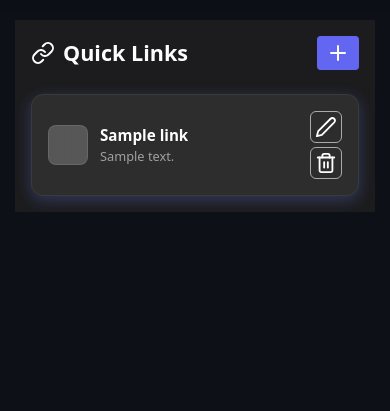
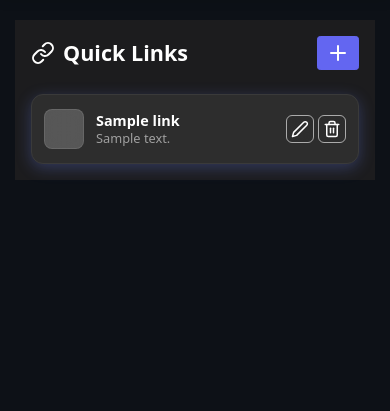
Before and after one commit to tbnobed/engsched, a Flask app: page /mobile/quick_links in a window 390 px wide. Shown: the part 60-471 px from the top of the page. Run offline with Flask 3, Linux system fonts and the light colour scheme; a user stored in the database is signed in; tables that the repository leaves empty hold one stand-in row (values such as "Sample post"); some libraries are stand-ins or nearby versions.

Commit message:
Refine quick links on mobile dashboard for improved space and appearance
Adjusts mobile quick link card styles with grid layout, reduced sizes, and spacing in quick_links.html.

Replit-Commit-Author: Agent
Replit-Commit-Session-Id: 2972efd3-bfb8-40da-8685-ea78212d317a
Replit-Commit-Screenshot-Url: https://storage.googleapis.com/screenshot-production-us-central1/cca3b107-e330-40ad-90d0-df6a72e770f7/2972efd3-bfb8-40da-8685-ea78212d317a/Pyprfcf

```diff
--- a/templates/mobile/quick_links.html
+++ b/templates/mobile/quick_links.html
@@ -161,10 +161,11 @@
     background: linear-gradient(135deg, #667eea 0%, #764ba2 100%);
     border: 1px solid rgba(255, 255, 255, 0.1);
     border-radius: 0.75rem;
-    padding: 1rem;
-    display: flex;
+    padding: 0.75rem;
+    display: grid;
+    grid-template-columns: auto 1fr auto;
+    gap: 0.75rem;
     align-items: center;
-    gap: 0.75rem;
     cursor: pointer;
     transition: all 0.2s ease;
     text-decoration: none;
@@ -172,7 +173,7 @@
     box-shadow: 0 4px 15px rgba(102, 126, 234, 0.3);
     position: relative;
     overflow: hidden;
-    min-height: 80px;
+    min-height: 70px;
 }
 
 .quick-link-card::before {
@@ -220,18 +221,22 @@
 }
 
 .link-content {
-    flex: 1;
+    grid-column: 2;
     min-width: 0;
+    overflow: hidden;
 }
 
 .link-title {
     font-weight: 600;
-    font-size: 0.95rem;
+    font-size: 0.9rem;
     color: white !important;
-    margin-bottom: 0.25rem;
+    margin-bottom: 0.1rem;
     word-wrap: break-word;
     text-shadow: 0 1px 2px rgba(0, 0, 0, 0.1);
     line-height: 1.2;
+    overflow: hidden;
+    text-overflow: ellipsis;
+    white-space: nowrap;
 }
 
 .link-description {
@@ -247,13 +252,12 @@
 }
 
 .link-actions {
+    grid-column: 3;
     display: flex;
-    flex-direction: column;
     gap: 0.25rem;
     flex-shrink: 0;
     position: relative;
     z-index: 10;
-    min-width: 32px;
 }
 
 .link-actions .btn {
@@ -263,8 +267,8 @@
     backdrop-filter: blur(10px);
     transition: all 0.2s ease;
     padding: 0.25rem;
-    width: 32px;
-    height: 32px;
+    width: 28px;
+    height: 28px;
     display: flex;
     align-items: center;
     justify-content: center;
@@ -358,8 +362,9 @@ html[data-bs-theme="dark"] .no-links p {
 /* Extra responsive adjustments for very small screens */
 @media (max-width: 360px) {
     .quick-link-card {
-        padding: 0.75rem;
+        padding: 0.5rem;
         gap: 0.5rem;
+        grid-template-columns: auto 1fr auto;
     }
 
     .link-icon {
@@ -373,21 +378,17 @@ html[data-bs-theme="dark"] .no-links p {
     }
 
     .link-title {
-        font-size: 0.85rem;
+        font-size: 0.8rem;
     }
 
     .link-description {
-        font-size: 0.75rem;
+        font-size: 0.7rem;
     }
 
     .link-actions .btn {
-        width: 28px;
-        height: 28px;
+        width: 24px;
+        height: 24px;
         padding: 0.125rem;
-    }
-
-    .link-actions {
-        min-width: 28px;
     }
 }
 </style>
```
